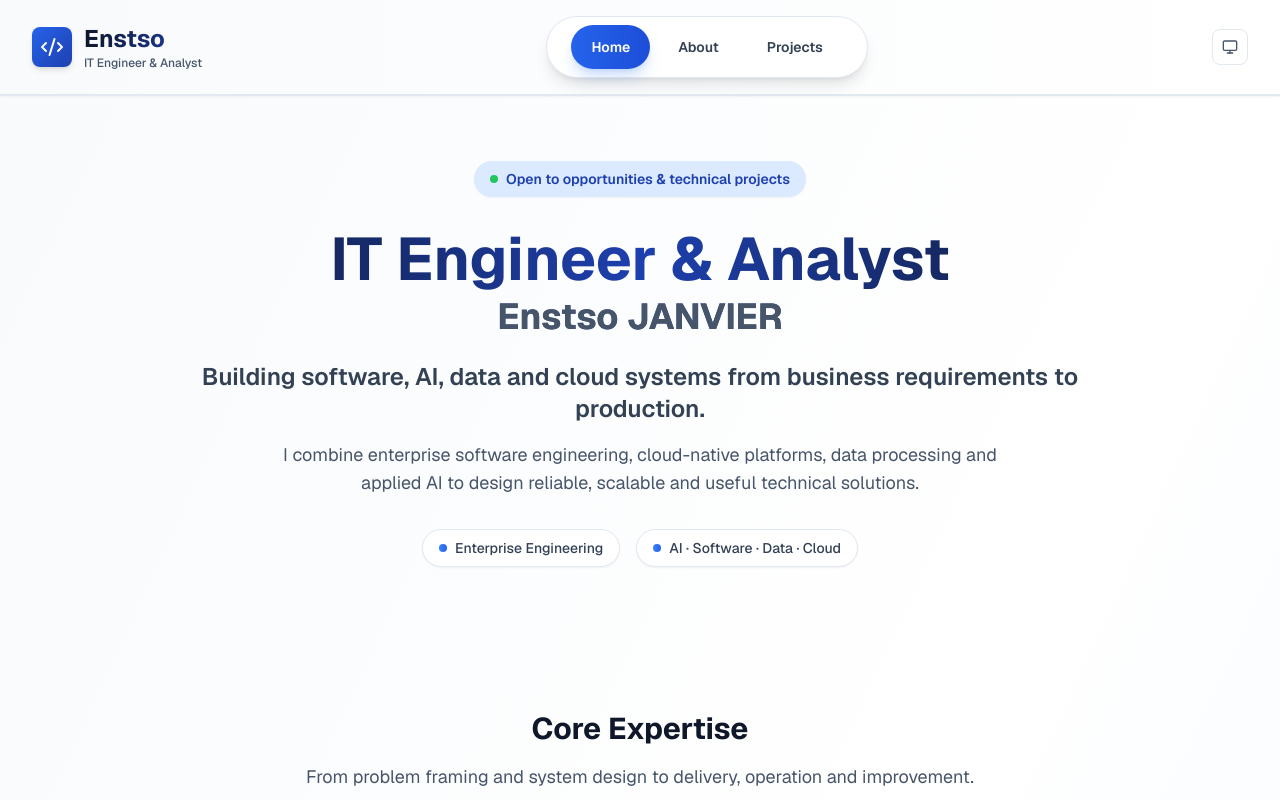
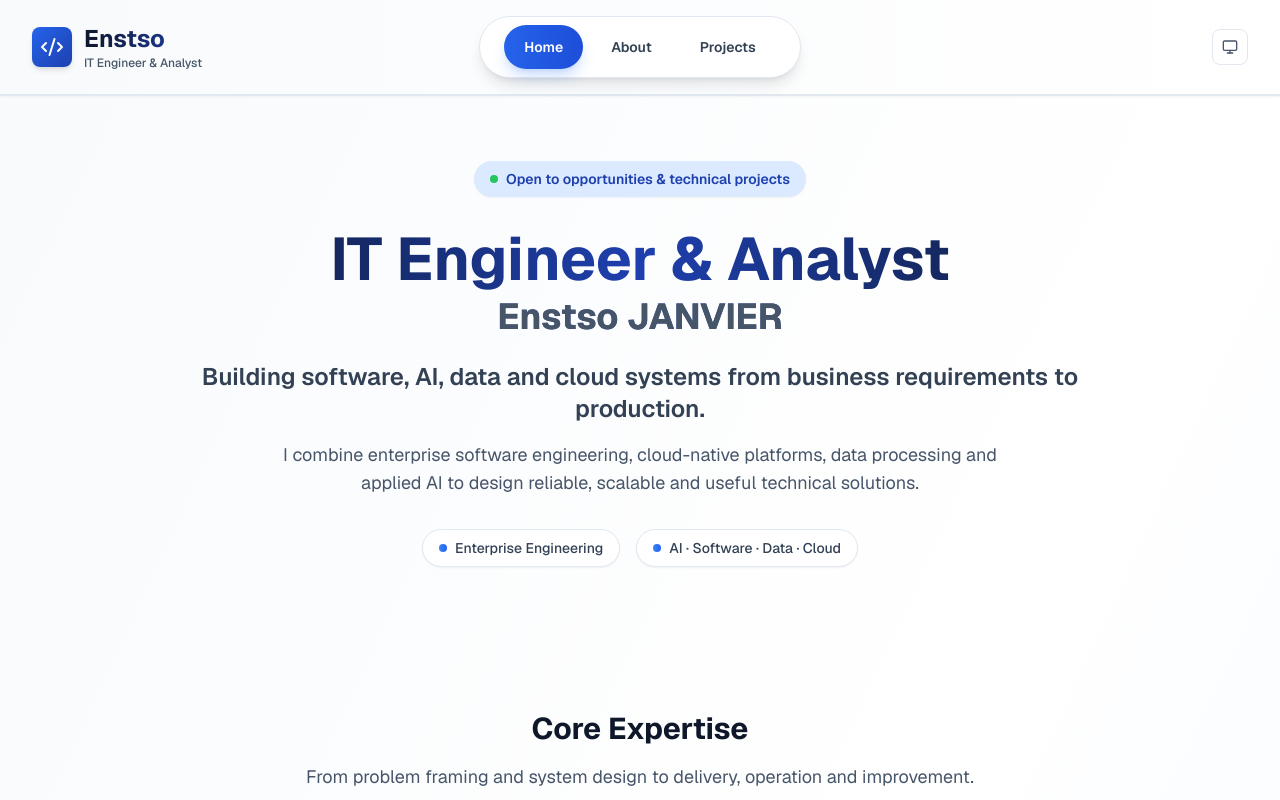
Before and after one commit to enstso/portfolio, a Next.js app: page / in a window 1280 px wide. Shown: the top 800 px of the page. Built offline with nearby package versions, Linux system fonts and the light colour scheme.

Commit message:
center header and hero content

```diff
--- a/app/page.tsx
+++ b/app/page.tsx
@@ -54,26 +54,27 @@ const metrics = [
 export default function Home() {
   return (
     <div className="min-h-screen bg-gradient-to-br from-slate-50 via-white to-blue-50 dark:from-slate-900 dark:via-slate-800 dark:to-slate-900">
-      <section className="relative mx-auto max-w-6xl px-4 py-12 text-center sm:px-6 sm:py-16 lg:px-12 lg:py-20">
+      <section className="relative w-full px-4 py-12 text-center sm:px-6 sm:py-16 lg:px-12 lg:py-20">
         <div className="absolute inset-0 -z-10 rounded-3xl bg-gradient-to-r from-blue-600/5 to-transparent" />
 
+        <div className="mx-auto flex max-w-6xl flex-col items-center">
           <div className="mb-6 inline-flex items-center gap-2 rounded-full bg-blue-100 px-3 py-1.5 text-xs font-semibold text-blue-800 shadow-sm dark:bg-blue-900/30 dark:text-blue-200 sm:mb-8 sm:px-4 sm:py-2 sm:text-sm">
             <span className="h-2 w-2 rounded-full bg-green-500" aria-hidden="true" />
             <span className="hidden sm:inline">Open to opportunities &amp; technical projects</span>
             <span className="sm:hidden">Open to opportunities</span>
           </div>
 
-        <h1 className="mb-4 bg-gradient-to-r from-slate-900 via-blue-800 to-slate-900 bg-clip-text text-3xl font-bold leading-tight text-transparent dark:from-white dark:via-blue-400 dark:to-white sm:mb-6 sm:text-4xl md:text-5xl lg:text-6xl">
+          <h1 className="mb-4 w-full max-w-5xl text-balance bg-gradient-to-r from-slate-900 via-blue-800 to-slate-900 bg-clip-text text-3xl font-bold leading-tight text-transparent dark:from-white dark:via-blue-400 dark:to-white sm:mb-6 sm:text-4xl md:text-5xl lg:text-6xl">
             IT Engineer &amp; Analyst
             <span className="mt-2 block text-xl text-slate-600 dark:text-slate-400 sm:text-2xl md:text-3xl lg:text-4xl">
               Enstso JANVIER
             </span>
           </h1>
 
-        <p className="mx-auto mb-4 max-w-4xl px-2 text-lg font-semibold leading-relaxed text-slate-700 dark:text-slate-200 sm:text-xl md:text-2xl">
+          <p className="mb-4 max-w-4xl px-2 text-lg font-semibold leading-relaxed text-slate-700 dark:text-slate-200 sm:text-xl md:text-2xl">
             Building software, AI, data and cloud systems from business requirements to production.
           </p>
-        <p className="mx-auto mb-8 max-w-3xl px-2 text-sm leading-relaxed text-slate-600 dark:text-slate-400 sm:text-base md:text-lg">
+          <p className="mb-8 max-w-3xl px-2 text-sm leading-relaxed text-slate-600 dark:text-slate-400 sm:text-base md:text-lg">
             I combine enterprise software engineering, cloud-native platforms, data processing and applied AI to design reliable, scalable and useful technical solutions.
           </p>
 
@@ -87,6 +88,7 @@ export default function Home() {
                 {label}
               </div>
             ))}
+          </div>
         </div>
       </section>
 
--- a/components/nav/nav.tsx
+++ b/components/nav/nav.tsx
@@ -30,10 +30,13 @@ export function Nav({ items }: NavProps) {
 
   return (
     <div className="relative flex w-full items-center justify-between gap-4 border-b-2 border-slate-200 bg-gradient-to-r from-slate-50 to-white py-3 shadow-sm dark:border-slate-700 dark:from-slate-900 dark:to-slate-800 sm:py-4">
-      <nav className="flex w-full items-center justify-between" aria-label="Primary navigation">
+      <nav
+        className="grid w-full grid-cols-[1fr_auto] items-center px-4 md:grid-cols-[1fr_auto_1fr] md:px-8"
+        aria-label="Primary navigation"
+      >
         <Link
           href="/"
-          className="ms-4 flex items-center gap-3 rounded-lg focus-visible:outline-none focus-visible:ring-2 focus-visible:ring-blue-500 md:ms-8"
+          className="flex items-center justify-self-start gap-3 rounded-lg focus-visible:outline-none focus-visible:ring-2 focus-visible:ring-blue-500"
           onClick={() => setIsMenuOpen(false)}
         >
           <span className="flex h-9 w-9 items-center justify-center rounded-lg bg-gradient-to-br from-blue-600 to-blue-800 shadow-md sm:h-10 sm:w-10" aria-hidden="true">
@@ -49,7 +52,7 @@ export function Nav({ items }: NavProps) {
           </span>
         </Link>
 
-        <div className="hidden items-center gap-2 rounded-full border border-slate-200 bg-white px-6 py-2 shadow-lg dark:border-slate-700 dark:bg-slate-800 md:flex">
+        <div className="hidden items-center justify-self-center gap-2 rounded-full border border-slate-200 bg-white px-6 py-2 shadow-lg dark:border-slate-700 dark:bg-slate-800 md:flex">
           {items.map((item) => (
             <NavLink key={item.href} item={item} active={pathname === item.href} />
           ))}
@@ -60,7 +63,7 @@ export function Nav({ items }: NavProps) {
           )}
         </div>
 
-        <div className="ms-auto flex items-center gap-2 me-4 md:ms-0 md:me-8">
+        <div className="flex items-center justify-self-end gap-2">
           <ModeToggle />
           <button
             type="button"
```
Lines whose indentation alone changed are shown as unchanged.
